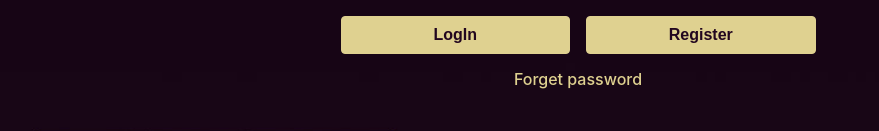
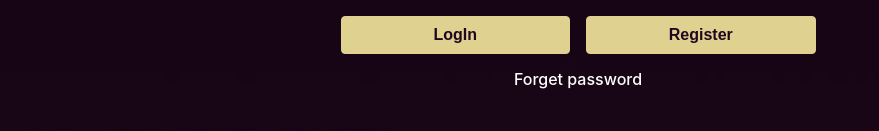
Before and after one commit to SeyedAmir-Salimi/LupoMedia, a React (Create React App) app: page / in a window 1280 px wide. Shown: the part 247-378 px from the top of the page, without its empty margins (62-941 px from the left). Built offline with nearby package versions, Linux system fonts and the light colour scheme; no server answers; what javascript-time-ago would draw is missing.

Commit message:
css forgetpassword color

```diff
--- a/src/App.css
+++ b/src/App.css
@@ -143,7 +143,7 @@ html {
 .formStyle input[type="button"],
 .button_Log {
 	position: relative;
-	display: block;
+	display: inline-block;
 	padding: 5px;
 	color: rgb(34, 6, 31) !important;
 	margin: 0 auto;
@@ -165,7 +165,7 @@ html {
 }
 .button_Log2 {
 	position: relative;
-	display: block;
+	display: inline-block;
 	padding: 5px;
 	color: rgb(34, 6, 31) !important;
 	margin: 0 auto;
@@ -1279,8 +1279,7 @@ td{
 /* Forget & Reset password */
 
 .Forget-password,.Forget-password-message{
-	color: var(--primaryGOldColor);
-
+	color: white;
 }
 .Forget-password:hover{
 	cursor: pointer;
```
